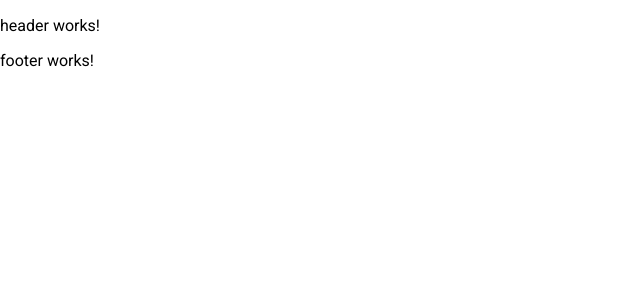
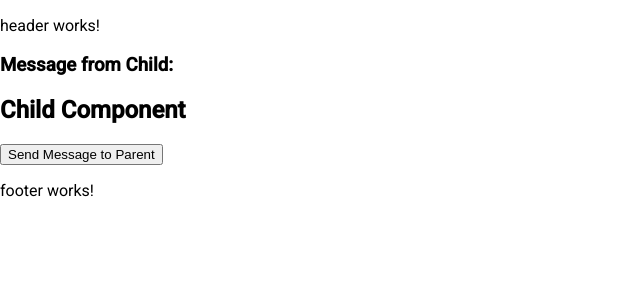
Before and after one commit to szekej/angular_app, an Angular app: page / in a window 1280 px wide. Shown: the top 300 px of the page, without its empty margins (0-640 px from the left). Built offline with nearby package versions, Linux system fonts and the light colour scheme.

Commit message:
komunikacja child-parent

```diff
--- a/src/app/app.component.html
+++ b/src/app/app.component.html
@@ -1,3 +1,9 @@
 <app-header></app-header>
-<router-outlet></router-outlet>
+
+<div>
+  <h3>Message from Child: {{ messageFromChild }}</h3>
+</div>
+
+<app-child (messageEvent)="receiveMessage($event)"></app-child>
+
 <app-footer></app-footer>
--- a/src/app/app.component.ts
+++ b/src/app/app.component.ts
@@ -1,6 +1,7 @@
 import { Component } from '@angular/core';
 import { HeaderComponent } from './components/header/header.component';
 import { FooterComponent } from './components/footer/footer.component';
+import { ChildComponent } from './components/child/child.component';
 import { CUSTOM_ELEMENTS_SCHEMA } from '@angular/core';
 
 @Component({
@@ -8,9 +9,14 @@ import { CUSTOM_ELEMENTS_SCHEMA } from '@angular/core';
   standalone: true,
   templateUrl: './app.component.html',
   styleUrls: ['./app.component.css'],
-  imports: [HeaderComponent, FooterComponent],
+  imports: [HeaderComponent, FooterComponent,ChildComponent],
   schemas: [CUSTOM_ELEMENTS_SCHEMA]
 })
 export class AppComponent {
   title = 'my-angular-app';
+  messageFromChild = '';
+
+  receiveMessage(message: string) {
+    this.messageFromChild = message;
+  }
 }
--- /dev/null
+++ b/src/app/components/child/child.component.html
@@ -0,0 +1,4 @@
+<div>
+    <h2>Child Component</h2>
+    <button (click)="sendMessageToParent()">Send Message to Parent</button>
+  </div>
--- /dev/null
+++ b/src/app/components/child/child.component.ts
@@ -0,0 +1,15 @@
+import { Component, EventEmitter, Output } from '@angular/core';
+
+@Component({
+  selector: 'app-child',
+  standalone: true,
+  templateUrl: './child.component.html',
+  styleUrls: ['./child.component.css']
+})
+export class ChildComponent {
+  @Output() messageEvent = new EventEmitter<string>();
+
+  sendMessageToParent() {
+    this.messageEvent.emit('Hello from Child!');
+  }
+}
```
Also changed, not shown: src/app/components/child/child.component.css (added), 1 other file (tests, documents, lock files or other folders).
